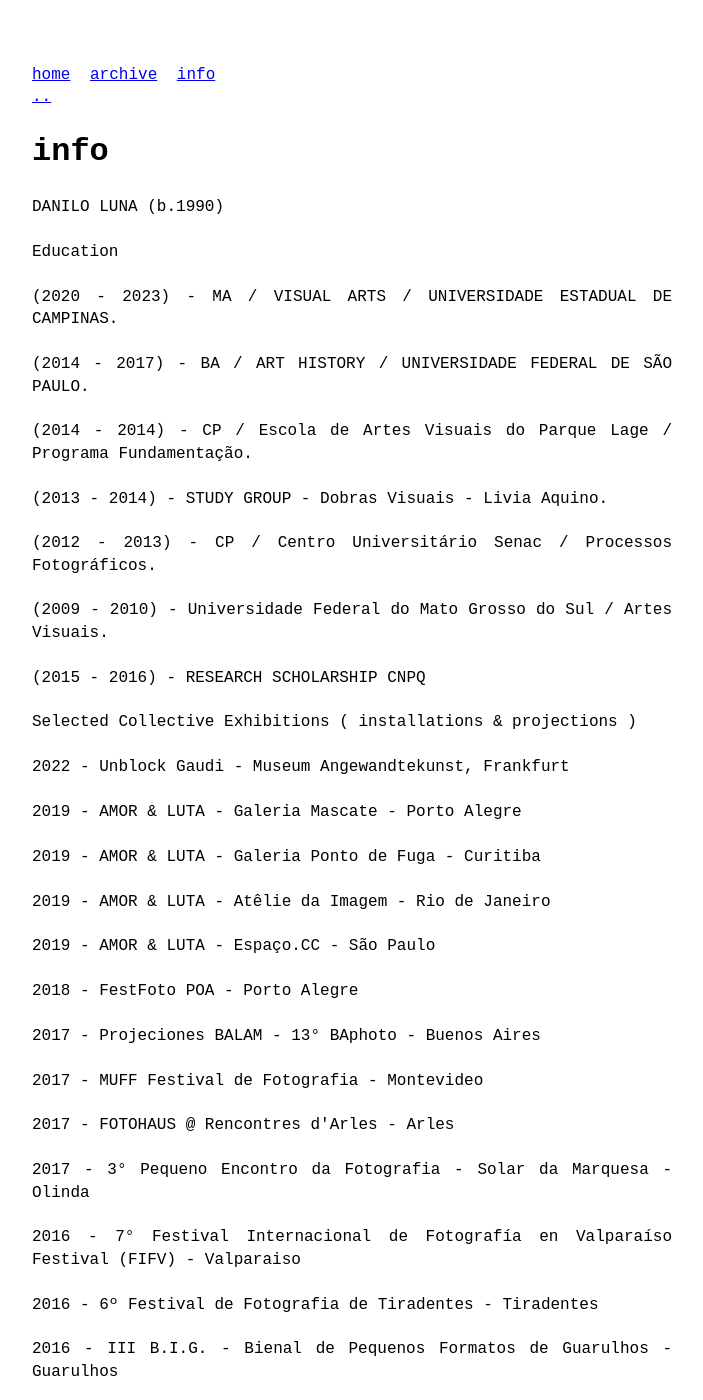
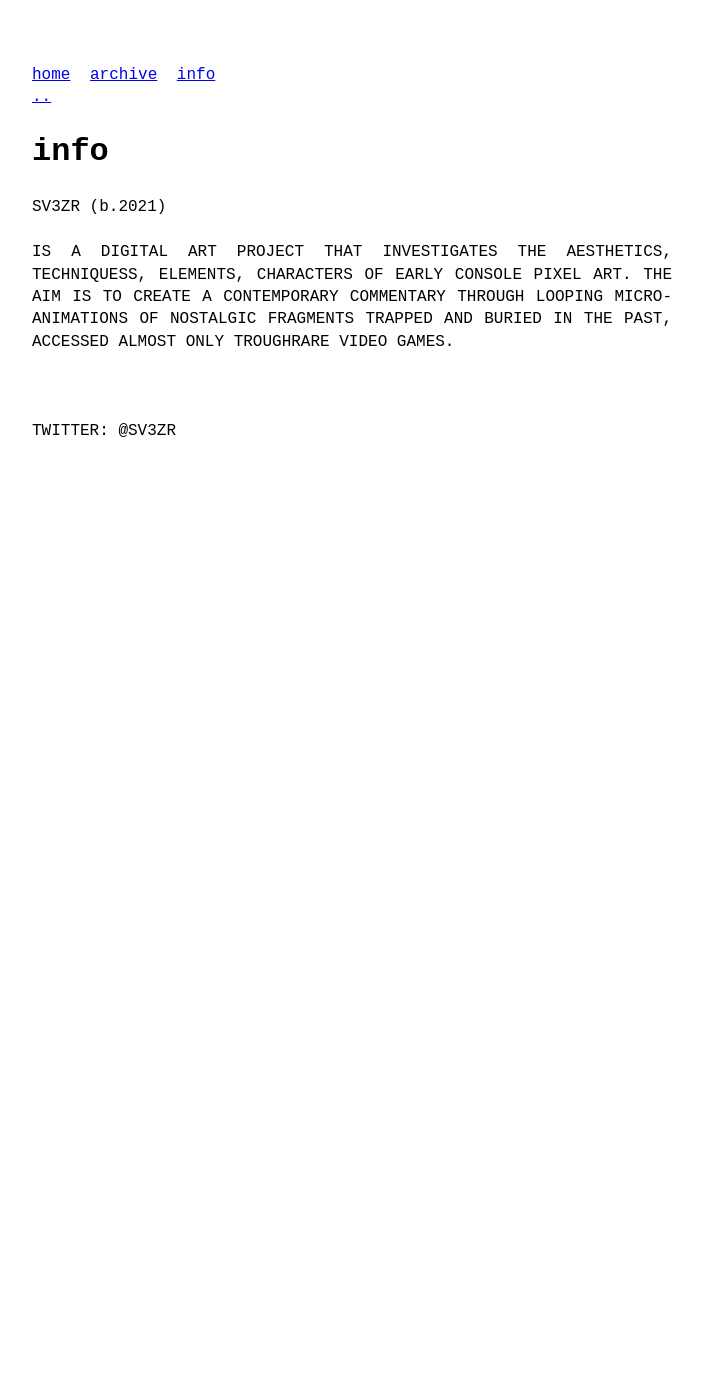
Before and after one commit to odaniloluna/odaniloluna.github.io, a Jekyll site: the page built from about.md, in a window 1280 px wide and 1400 px high. Shown: the whole window, without its empty margins (288-991 px from the left). Built offline with Jekyll 4.4.1, drawn with Linux system fonts in a browser that asks for light colours; some of the changed text lies outside the part shown.

Commit message:
Update about.md

```diff
--- a/about.md
+++ b/about.md
@@ -5,118 +5,12 @@ title: info
 
 <p class="description" style="text-align: justify;">
 
-DANILO LUNA (b.1990)
+SV3ZR (b.2021)
 <br>
 <br>
-Education
+IS A DIGITAL ART PROJECT THAT INVESTIGATES THE AESTHETICS, TECHNIQUESS, ELEMENTS, CHARACTERS OF EARLY CONSOLE PIXEL ART. THE AIM IS TO CREATE A CONTEMPORARY COMMENTARY THROUGH LOOPING MICRO-ANIMATIONS OF NOSTALGIC FRAGMENTS TRAPPED AND BURIED IN THE PAST, ACCESSED ALMOST ONLY TROUGHRARE VIDEO GAMES.
 <br>
 <br>
-(2020 - 2023) - MA / VISUAL ARTS / UNIVERSIDADE ESTADUAL DE CAMPINAS.
 <br>
 <br>
-(2014 - 2017) - BA / ART HISTORY / UNIVERSIDADE FEDERAL DE SÃO PAULO.
-<br>
-<br>
-(2014 - 2014) - CP / Escola de Artes Visuais do Parque Lage / Programa Fundamentação.
-<br>
-<br>
-(2013 - 2014) - STUDY GROUP - Dobras Visuais - Livia Aquino.
-<br>
-<br>
-(2012 - 2013) - CP / Centro Universitário Senac / Processos Fotográficos.
-<br>
-<br>
-(2009 - 2010) - Universidade Federal do Mato Grosso do Sul / Artes Visuais.
-<br>
-<br>
-(2015 - 2016) - RESEARCH SCHOLARSHIP CNPQ
-<br>
-<br>
-Selected Collective Exhibitions ( installations & projections )
-<br>
-<br>
-2022 - Unblock Gaudi - Museum Angewandtekunst, Frankfurt
-<br>
-<br>
-2019 - AMOR & LUTA - Galeria Mascate - Porto Alegre
-<br>
-<br>
-2019 - AMOR & LUTA - Galeria Ponto de Fuga - Curitiba
-<br>
-<br>
-2019 - AMOR & LUTA - Atêlie da Imagem - Rio de Janeiro
-<br>
-<br>
-2019 - AMOR & LUTA - Espaço.CC - São Paulo
-<br>
-<br>
-2018 - FestFoto POA - Porto Alegre
-<br>
-<br>
-2017 - Projeciones BALAM - 13° BAphoto - Buenos Aires
-<br>
-<br>
-2017 - MUFF Festival de Fotografia - Montevideo
-<br>
-<br>
-2017 - FOTOHAUS @ Rencontres d'Arles - Arles
-<br>
-<br>
-2017 - 3° Pequeno Encontro da Fotografia - Solar da Marquesa - Olinda
-<br>
-<br>
-2016 - 7° Festival Internacional de Fotografía en Valparaíso Festival (FIFV) - Valparaiso
-<br>
-<br>
-2016 - 6º Festival de Fotografia de Tiradentes - Tiradentes
-<br>
-<br>
-2016 - III B.I.G. - Bienal de Pequenos Formatos de Guarulhos - Guarulhos
-<br>
-<br>
-2015 - Cemitério do Peixe- Morte e Magia nas Artes Visuais- Conceição do Mato Dentro
-<br>
-<br>
-2015 - FestFoto POA - Fotografia Brasileira Contemporânea - MARGS - Porto Alegre
-<br>
-<br>
-2015 - Imagem Desviante / Fauna Galeria - São Paulo
-<br>
-<br>
-2015 - 12º Festival Internacional de Fotografia – Paraty em Foco - Paraty
-<br>
-<br>
-2014 - Photonic Moments Festival - Ljubljana
-<br>
-<br>
-2014 - 2014Frames: Projecting International Photography. Centre for Contemporary Art (CCA). - Glasgow
-<br>
-<br>
-2014 - 11º Festival Internacional de Fotografia – Paraty em Foco - Paraty
-<br>
-<br>
-2014 - Novas Poéticas - Galeria da UFRJ - Rio de Janeiro
-<br>
-<br>
-2013 - 3ª Mostra São Paulo de Fotografia - São Paulo
-<br>
-<br>
-2013 - 19° Salão Unama de Pequenos Formatos. Galeria Graça Landeira - Belém
-<br>
-<br>
-2012 - Imagética, Galeria Morada dos Baís - Campo Grande
-<br>
-<br>
-2012 - FOTORAMA - Galeria Memorial da Cultura - Campo Grande
-<br>
-<br>
-2012 - Contemporaneidades - MIS - Museu da Imagem e Som - Campo Grande
-<br>
-<br>
-Publications
-<br>
-<br>
-2016 - Revista O L D / Edição N.53 / São Paulo-SP
-<br>
-<br>
-2015 - Revista BALAM / Edição N.2 / Buenos Aires-AR
+TWITTER: @SV3ZR
```
